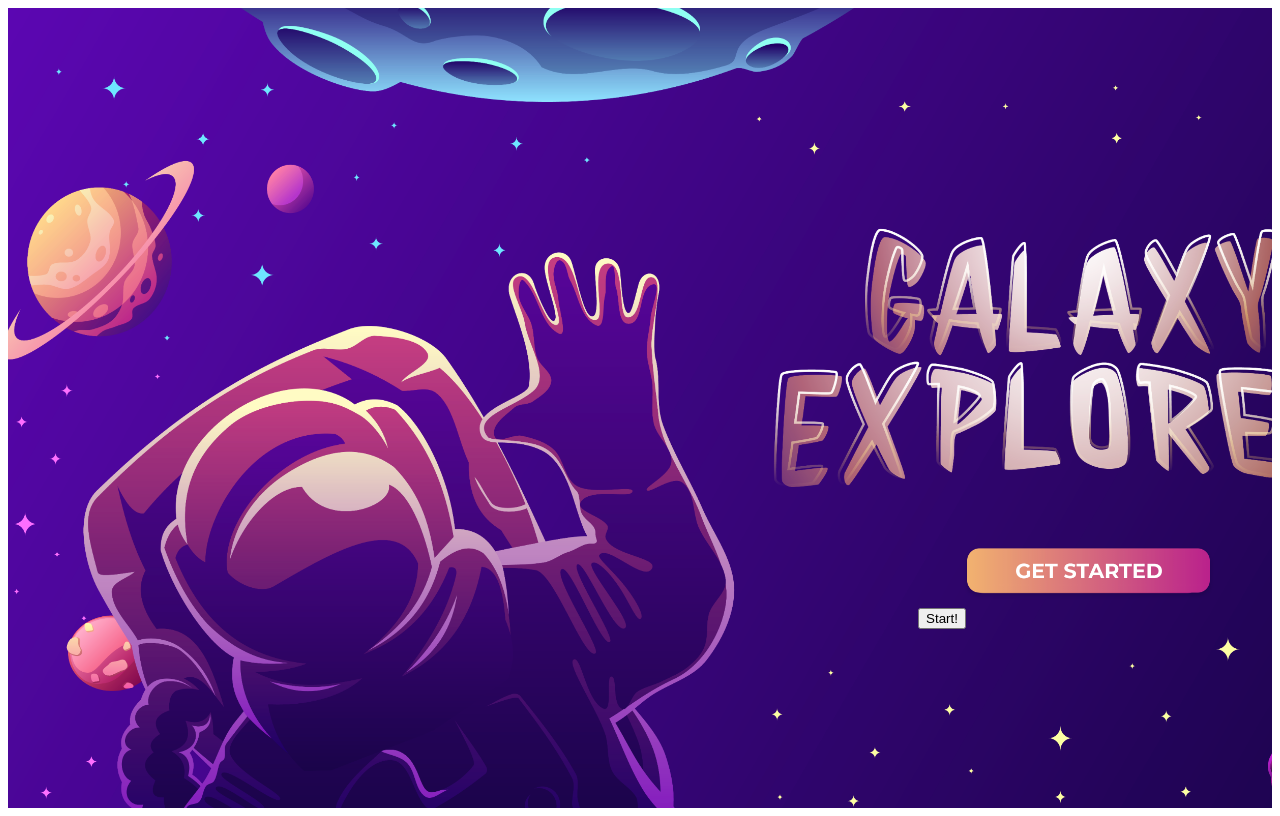
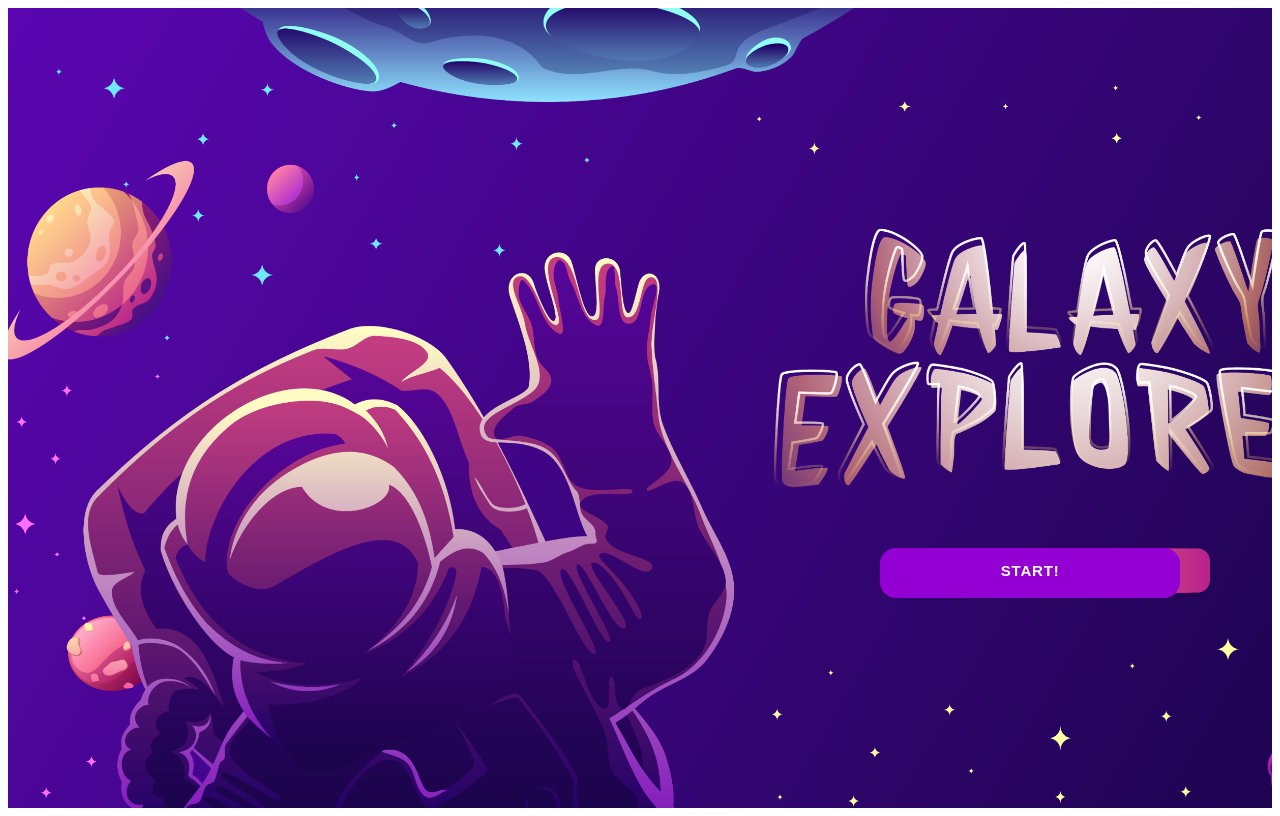
Before and after one commit to burakkongo/galaxyExplorer, a website: page landingPage/index.html in a window 1280 px wide. Drawn offline with Linux system fonts and the light colour scheme.

Commit message:
fixes minor issues.

```diff
--- a/differentViews/flashcardsViews/flashcardsViews_styling/flashcards_view.css
+++ b/differentViews/flashcardsViews/flashcardsViews_styling/flashcards_view.css
@@ -212,7 +212,7 @@ textarea:focus {
     width: 80%;
 }
 
-/* The Close Button */
+
 .close {
     color: #aaa;
     float: right;
--- a/landingPage/index.html
+++ b/landingPage/index.html
@@ -10,7 +10,7 @@
 <body>
 <div id="backgroundContainer_Index">
     <div id="loginButtonContainer_Index">
-        <button id="myButton" type="button">Start!</button>
+        <button id="buttonStart" role="button">Start!</button>
     </div>
 </div>
 <script src="/landingPage/landingPage_scripts/landingPage.js"></script>
--- a/landingPage/landingPage_scripts/landingPage.js
+++ b/landingPage/landingPage_scripts/landingPage.js
@@ -1,5 +1,5 @@
 document.addEventListener('DOMContentLoaded', (event) => {
-    document.getElementById('myButton').addEventListener('click', function() {
+    document.getElementById('buttonStart').addEventListener('click', function() {
         // Navigate to the registration.html page
         window.location.href = '/registration';
     });
--- a/landingPage/landingPage_styling/landingPage.css
+++ b/landingPage/landingPage_styling/landingPage.css
@@ -9,15 +9,72 @@
 
 #loginButtonContainer_Index {
     position: absolute;
-    top: 75%; /* Adjust this to align with the login button */
-    left: 72%; /* Adjust this to align with the login button */
-    width: 50px;
-    height: 50px;
+    top: 67.5%;
+    left: 69%;
+    width: 300px;
+    height: 200px;
     background-color: transparent;
     z-index: 1;
 }
 
-#loginButtonContainer_Index:hover{
-    background-color: red;
-    transition: transform 3s ease-in-out;
+
+
+#buttonStart {
+    appearance: menulist-button;
+    background-color: darkviolet;
+    border: solid transparent;
+    border-radius: 16px;
+    border-width: 0 0 4px;
+    box-sizing: border-box;
+    color: #FFFFFF;
+    cursor: pointer;
+    display: inline-block;
+    font-family: din-round,sans-serif;
+    font-size: 15px;
+    font-weight: 700;
+    letter-spacing: .8px;
+    line-height: 20px;
+    margin: 0;
+    outline: none;
+    overflow: visible;
+    padding: 13px 16px;
+    text-align: center;
+    text-transform: uppercase;
+    touch-action: manipulation;
+    transform: translateZ(0);
+    transition: filter .2s;
+    user-select: none;
+    -webkit-user-select: none;
+    vertical-align: middle;
+    white-space: nowrap;
+    width: 100%;
 }
+
+#buttonStart:after {
+    background-clip: padding-box;
+    background-color: darkviolet;
+    border: solid transparent;
+    border-radius: 16px;
+    border-width: 0 0 4px;
+    bottom: -4px;
+    content: "";
+    left: 0;
+    position: absolute;
+    right: 0;
+    top: 0;
+    z-index: -1;
+}
+
+#buttonStart:hover:not(:disabled) {
+    filter: brightness(1.1);
+    -webkit-filter: brightness(1.1);
+}
+
+#buttonStart:disabled {
+    cursor: auto;
+}
+
+#buttonStart:active {
+    border-width: 4px 0 0;
+    background: none;
+}
```
Also changed, not shown: app.js (+4 -3 lines), differentViews/flashcardsViews/flashcards.html (+2 -2 lines), differentViews/flashcardsViews/flashcardsViews_scripts/flashcards.js (+32 -16 lines), registration/registration_styling/registration.css (+18 -6 lines).
